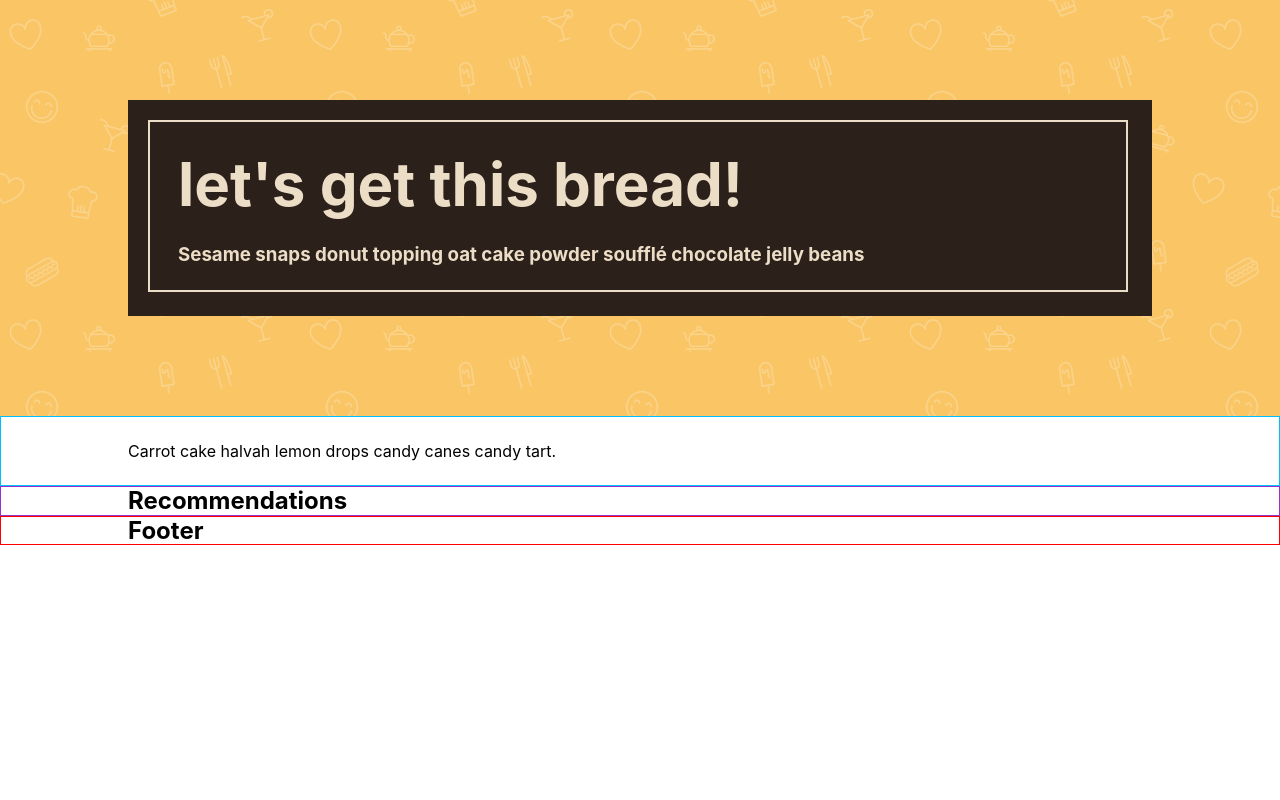
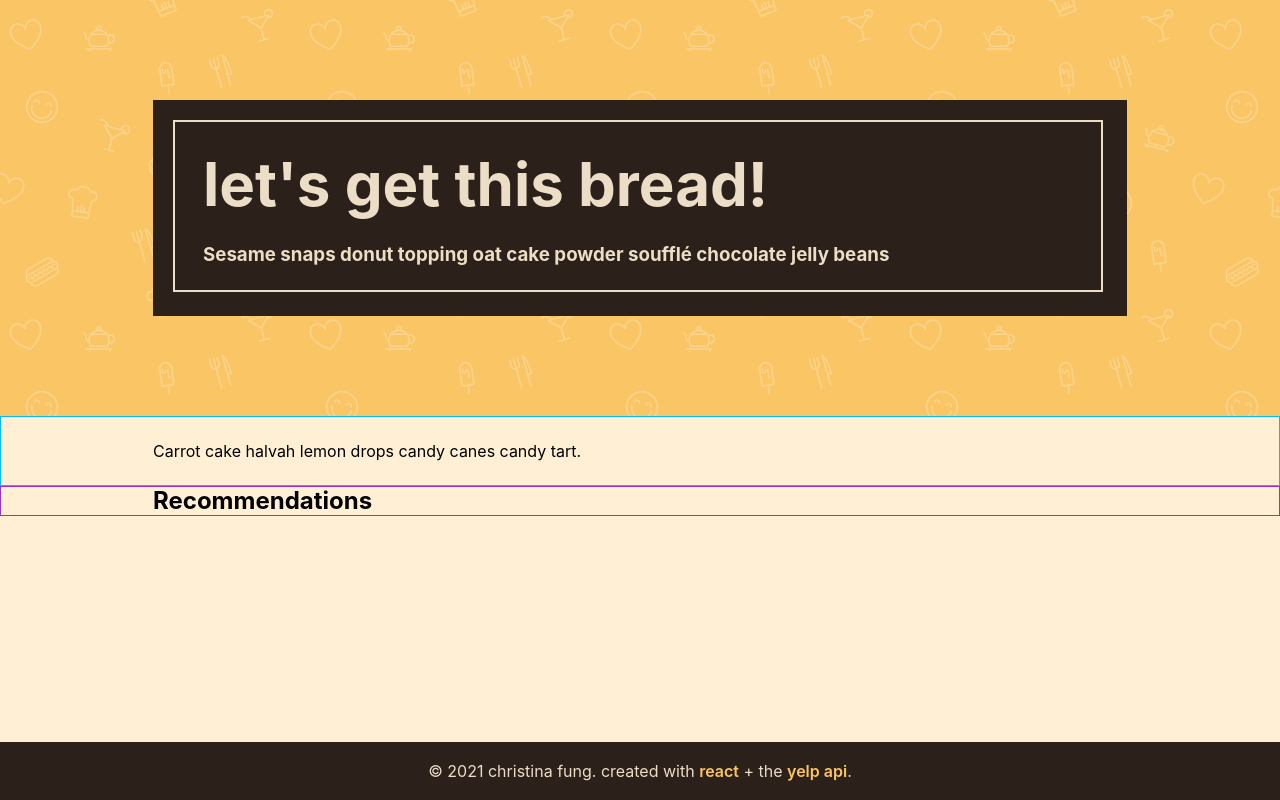
Before and after one commit to ChristinaFung/get-this-bread, a React (Create React App) app: page / in a window 1280 px wide. Built offline with nearby package versions, Linux system fonts and the light colour scheme.

Commit message:
#8: Implement footer; ongoing style updates

```diff
--- a/src/App.css
+++ b/src/App.css
@@ -1,15 +1,13 @@
-.App {
-  /* text-align: center; */
+.app {
   display: flex;
   flex-direction: column;
-  min-height: 100%;
+  min-height: 100vh;
   position: relative;
-
+  background: papayawhip;
 }
 
-.content-wrapper {
+.app-content {
   width: 100%;
   position: relative;
   flex-grow: 1;
-
 }
--- a/src/App.js
+++ b/src/App.js
@@ -6,13 +6,13 @@ import Footer from './components/Footer/Footer';
 
 function App() {
   return (
-    <div className="App">
-      <div className="content-wrapper">
+    <div className="app">
+      <div className="app-content">
         <Header/>
         <SelectionMenu/>
         <Recommendations/>
-        <Footer/>
       </div>
+      <Footer/>
     </div>
   );
 }
--- a/src/components/Footer/Footer.css
+++ b/src/components/Footer/Footer.css
@@ -1,3 +1,20 @@
 .app-footer {
-  border: 1px solid red;
+  background: #2b201a;
+  color: #ecddc7;
+  padding: 20px 0;
+  text-align: center;
 }
+
+.app-footer .inner-content {
+  text-align: center;
+}
+
+a {
+  color: #fac564;
+  font-weight: 600;
+  text-decoration: none;
+}
+
+a:hover {
+  color: papayawhip;
+}
--- a/src/components/Footer/Footer.js
+++ b/src/components/Footer/Footer.js
@@ -5,7 +5,7 @@ class Footer extends React.Component {
 		return (
 			<footer className="app-footer">
 				<div className="inner-content">
-					<h2>Footer</h2>
+					<p className="copyright">&copy; 2021 christina fung. created with <a href="https://reactjs.org/" target="_blank" rel="noreferrer">react</a> + the <a href="https://www.yelp.ca/developers/documentation/v3/get_started" target="_blank" rel="noreferrer">yelp api</a>.</p>
 				</div>
 			</footer>
 		)
--- a/src/components/Header/Header.css
+++ b/src/components/Header/Header.css
@@ -1,5 +1,5 @@
 .app-header {
-	padding: 100px 50px;
+	padding: 100px 0px;
 	background: url('../../assets/food.png') repeat;
 }
 
@@ -7,9 +7,7 @@
 	background: #2b201a;
 	padding: 50px;
 	color: #ecddc7;
-	/* margin: 0px 25px; */
 	position: relative;
-	/* display: inline-block; */
 }
 
 .title-banner::before {
--- a/src/index.css
+++ b/src/index.css
@@ -370,6 +370,9 @@ template {
   display: none;
 }
 
+* {
+  box-sizing: border-box;
+}
 /* clearfix by nicolas gallagher */
 /* https://nicolasgallagher.com/micro-clearfix-hack/ */
 /**
```
